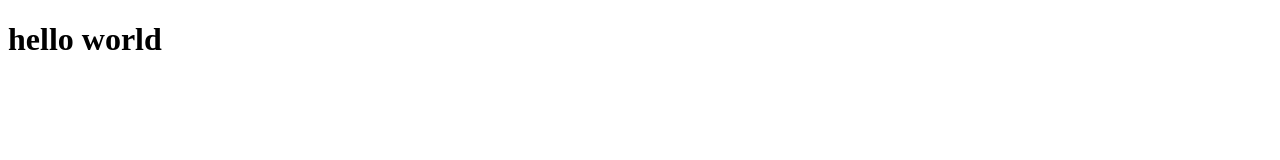
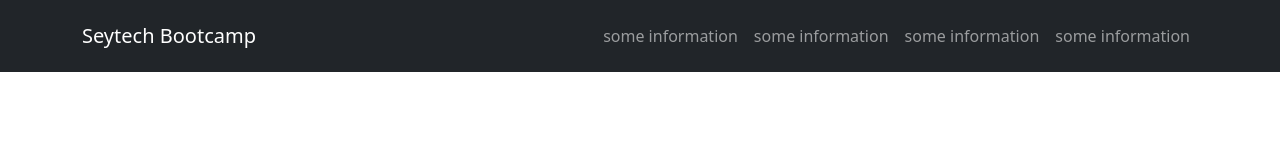
Before and after one commit to Aliia13/bootstrap2206, a plain HTML site: page index.html in a window 1280 px wide. Drawn offline with nearby package versions, Linux system fonts and the light colour scheme.

Commit message:
navbar is ready

```diff
--- a/index.html
+++ b/index.html
@@ -1,12 +1,36 @@
 <!DOCTYPE html>
 <html lang="en">
 <head>
-    <meta charset="UTF-8">
-    <meta http-equiv="X-UA-Compatible" content="IE=edge">
-    <meta name="viewport" content="width=<h>, initial-scale=1.0">
-    <title>Document</title>
+    <meta charset="utf-8">
+    <meta name="viewport" content="width=device-width, initial-scale=1">
+    <title>Bootstrap demo</title>
+    <link href="https://cdn.jsdelivr.net/npm/bootstrap@5.2.0-beta1/dist/css/bootstrap.min.css" rel="stylesheet" integrity="sha384-0evHe/X+R7YkIZDRvuzKMRqM+OrBnVFBL6DOitfPri4tjfHxaWutUpFmBp4vmVor" crossorigin="anonymous">
 </head>
-<body>
-    <h1>hello world</h1>
+   <body>
+ <!--start Navbar-->
+ <nav class="navbar navbar-expand-lg bg-dark navbar-dark py-3 fixed-top">
+    <div class="container">
+    <a href="#" class="navbar-brand">Seytech Bootcamp</a>
+    <button class="navbar-toggler" type="button" data-bs-toggle="collapse" data-bs-target="#navmenu">
+    <span class="navbar-toggler-icon"></span>
+</button>
+<div class="collapse navbar-collapse" id="navmenu">
+<ul class="navbar-nav ms-auto">
+    <li class="nav-item"><a class="nav-link">some information</a></li>
+    <li class="nav-item"><a class="nav-link">some information</a></li>
+    <li class="nav-item"><a class="nav-link">some information</a></li>
+    <li class="nav-item"><a class="nav-link">some information</a></li>
+</ul>
+</div>
+</div>
+
+ </nav>
+
+  <!--end Navbar-->
+
+    <script src="https://cdn.jsdelivr.net/npm/bootstrap@5.2.0-beta1/dist/js/bootstrap.bundle.min.js" integrity="sha384-pprn3073KE6tl6bjs2QrFaJGz5/SUsLqktiwsUTF55Jfv3qYSDhgCecCxMW52nD2" crossorigin="anonymous"></script>
+  </body>
+
+</html>
 </body>
 </html>
```
